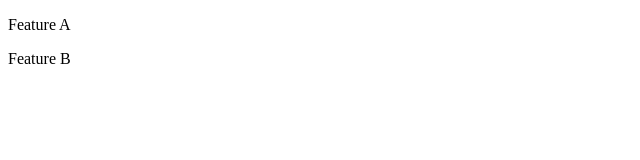
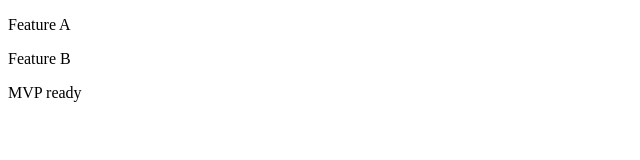
Before and after one commit to omhconsultinginc/first_repo, a plain HTML site: page index.html in a window 1280 px wide. Shown: the whole page, without its empty margins (0-640 px from the left). Drawn offline with Linux system fonts and the light colour scheme.

Commit message:
MVP ready

```diff
--- a/index.html
+++ b/index.html
@@ -9,5 +9,6 @@
   <body>
     <p>Feature A</p>
     <p>Feature B</p>
+    <p>MVP ready</p>
   </body>
 </html>
```
